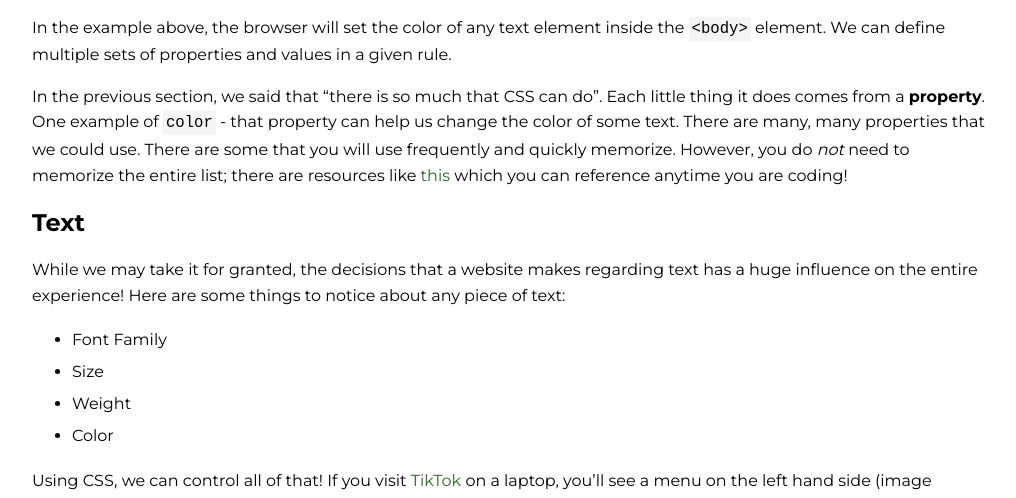
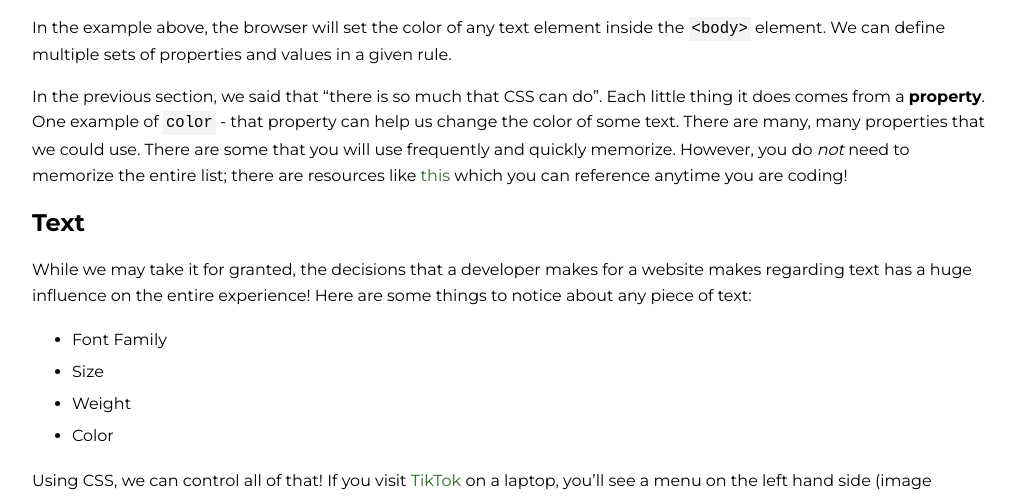
Before and after one commit to ameseee/kwk-curriculum-site, a Jekyll site: the page built from web-app/lessons/css-intro/index.md, in a window 1280 px wide and 1400 px high, scrolled down 1708 px. Shown: the top 498 px of the window, without its empty margins (128-1144 px from the left). Built offline with Jekyll 4.4.1, drawn with Linux system fonts in a browser that asks for light colours; nearby versions of some CDN libraries.

Commit message:
Adjust into to text sentence

```diff
--- a/web-app/lessons/css-intro/index.md
+++ b/web-app/lessons/css-intro/index.md
@@ -47,7 +47,7 @@
 
 ## Text
 
-While we may take it for granted, the decisions that a website makes regarding text has a huge influence on the entire experience! Here are some things to notice about any piece of text:
+While we may take it for granted, the decisions that a developer makes for a website makes regarding text has a huge influence on the entire experience! Here are some things to notice about any piece of text:
 
 - Font Family
 - Size
```
Also changed, not shown: other parts of web-app/lessons/css-intro/index.md (+1 -1 lines).
